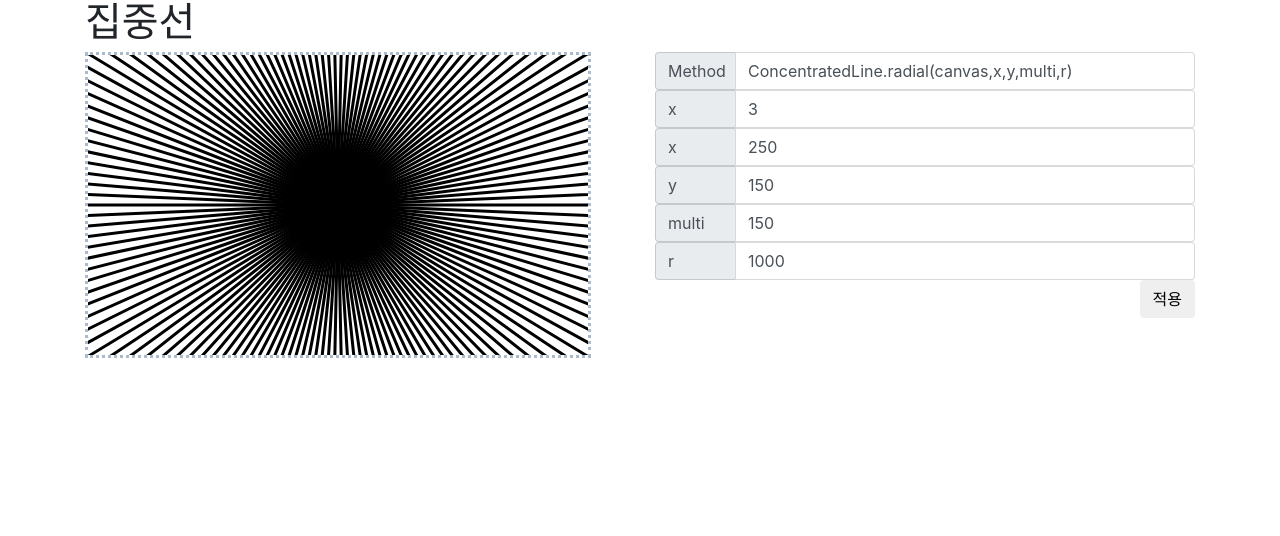
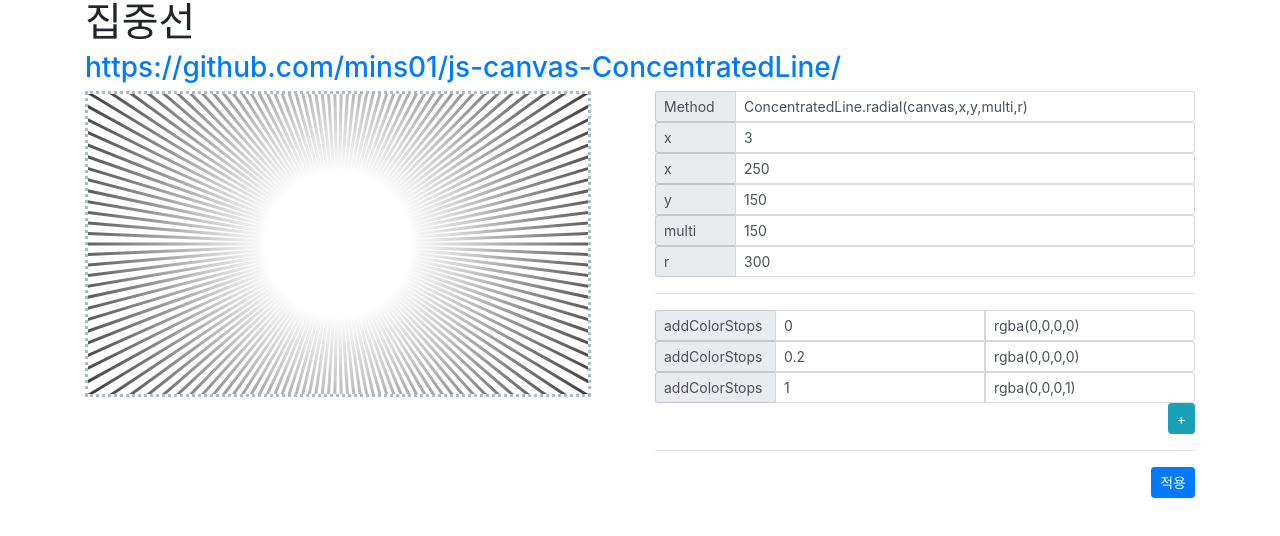
Before and after one commit to mins01/js-canvas-ConcentratedLine, a plain HTML site: page index.html in a window 1280 px wide. Drawn offline with nearby package versions, Linux system fonts and the light colour scheme.

Commit message:
그라디언트 적용.

```diff
--- a/ConcentratedLine.js
+++ b/ConcentratedLine.js
@@ -1,10 +1,19 @@
+/**
+ * ConcentratedLine
+ * https://github.com/mins01/js-canvas-ConcentratedLine/
+ * 제작 : 공대여자
+ */
+
 var ConcentratedLine = (function(){
   return {
-    "radial":function(canvas,x,y,multi,r){
-      var ctx = canvas.getContext('2d');
+    "radial":function(ctx,x,y,multi,r,strokeStyle){
+      // var ctx = canvas.getContext('2d');
       ctx.clearRect(0, 0, canvas.width, canvas.height);
       ctx.save();
       ctx.translate(x, y);
+      if(strokeStyle){
+        ctx.strokeStyle = strokeStyle;
+      }
       // ctx.translate(x, y);
 
       var deg = (360/multi);
@@ -21,6 +30,13 @@ var ConcentratedLine = (function(){
       ctx.setTransform(1, 0, 0, 1, 0, 0);
 
       ctx.restore();
+    },
+    "createRadialGradient":function(ctx,addColorStops){
+      var grd = ctx.createRadialGradient(0,0,0,0,0,360);
+      for(var i=0,m=addColorStops.length;i<m;i++){
+        grd.addColorStop(addColorStops[i][0],addColorStops[i][1]);
+      }
+      return grd;
     }
   }
 })()
--- a/index.html
+++ b/index.html
@@ -18,38 +18,61 @@
 <body>
   <div class="container">
     <h1>집중선</h1>
+    <h3><a href="https://github.com/mins01/js-canvas-ConcentratedLine/" target="_blank">https://github.com/mins01/js-canvas-ConcentratedLine/</a></h3>
     <div class="row">
-      <div class="col-sm-6">
-        <canvas width="500" height="300" id="test" style="border:3px dotted #abc;"></canvas>
+      <div class="col-lg-6">
+        <canvas width="500" height="300" id="canvas" style="border:3px dotted #abc;"></canvas>
       </div>
-      <div class="col-sm-6">
-        <form name="form_radial" onsubmit="submit_form_radial(this);return false;" oninput="this.onsubmit()">
-          <div class="input-group">
+      <div class="col-lg-6">
+        <form name="form_radial" class=" input-group-sm" onsubmit="submit_form_radial(this);return false;" oninput="this.onsubmit()">
+          <div class="input-group  input-group-sm">
             <span class="input-group-addon" style="width:80px">Method</span>
             <div class="form-control">ConcentratedLine.radial(canvas,x,y,multi,r)</div>
           </div>
-          <div class="input-group">
+          <div class="input-group  input-group-sm">
             <span class="input-group-addon" style="width:80px">x</span>
             <input type="number" min="-1000" max="1000" class="form-control" name="lineWidth" value="3">
           </div>
-          <div class="input-group">
+          <div class="input-group  input-group-sm">
             <span class="input-group-addon" style="width:80px">x</span>
             <input type="number" min="-1000" max="1000" class="form-control" name="x" value="250">
           </div>
-          <div class="input-group">
+          <div class="input-group  input-group-sm">
             <span class="input-group-addon" style="width:80px">y</span>
             <input type="number" min="-1000" max="1000" class="form-control" name="y" value="150">
           </div>
-          <div class="input-group">
+          <div class="input-group  input-group-sm">
             <span class="input-group-addon" style="width:80px">multi</span>
             <input type="number" min="1" max="1000" class="form-control" name="multi" value="150">
           </div>
-          <div class="input-group">
+          <div class="input-group  input-group-sm">
             <span class="input-group-addon" style="width:80px">r</span>
-            <input type="number" min="-1000" max="1000" class="form-control" name="r" value="1000">
+            <input type="number" min="-1000" max="1000" class="form-control" name="r" value="300">
+          </div>
+          <hr>
+          <div>
+            <div class="input-group  input-group-sm">
+              <span class="input-group-addon" style="width:120px">addColorStops</span>
+              <input type="number" min="0" max="1" step="0.01" class="form-control" name="addColorStops_pos" value="0">
+              <input type="text" class="form-control" name="addColorStops_val" value="rgba(0,0,0,0)">
+            </div>
+            <div class="input-group  input-group-sm">
+              <span class="input-group-addon" style="width:120px">addColorStops</span>
+              <input type="number" min="0" max="1" step="0.01" class="form-control" name="addColorStops_pos" value="0.2">
+              <input type="text" class="form-control" name="addColorStops_val" value="rgba(0,0,0,0)">
+            </div>
+            <div class="input-group  input-group-sm def-addColorStops">
+              <span class="input-group-addon" style="width:120px">addColorStops</span>
+              <input type="number" min="0" max="1" step="0.01" class="form-control" name="addColorStops_pos" value="1">
+              <input type="text" class="form-control" name="addColorStops_val" value="rgba(0,0,0,1)">
+            </div>
           </div>
           <div class="text-right">
-            <button class="btn btn-default">적용</button>
+            <button type="button" class="btn btn-info btn-sm" onclick="copy_input_colorstop()">+</button>
+          </div>
+          <hr>
+          <div class="text-right">
+            <button class="btn btn-primary btn-sm">적용</button>
           </div>
         </form>
       </div>
@@ -58,22 +81,37 @@
 
   </div>
   <script>
-  var test = document.getElementById('test');
-  var ctx = test.getContext('2d');
+  var canvas = document.getElementById('canvas');
+  var ctx = canvas.getContext('2d');
   ctx.lineWidth = 3
-  // console.log(test);
-  // console.log(ctx);
-  // ctx.beginPath();
-  // ctx.moveTo(0, 0);
-  // ctx.lineTo(ctx.width,test.height);
-  // ctx.stroke();
-  // ctx.closePath();
+  function copy_input_colorstop(){
+    var ta = document.querySelector(".def-addColorStops");
+    var p = ta.parentNode;
+    p.appendChild(ta.cloneNode(true));
+  }
 
   function submit_form_radial(f){
     ctx.lineWidth = parseFloat(f.lineWidth.value);
-    ConcentratedLine.radial(test,parseFloat(f.x.value),parseFloat(f.y.value),parseFloat(f.multi.value),parseFloat(f.r.value));
+    var x = parseFloat(f.x.value);
+    var y = parseFloat(f.y.value);
+    var multi = parseFloat(f.multi.value);
+    var r = parseFloat(f.r.value);
+    var addColorStops = []
+    for(var i=0,m=f.addColorStops_val.length;i<m;i++){
+      addColorStops.push([f.addColorStops_pos[i].value,f.addColorStops_val[i].value]);
+    }
+
+    var strokeStyle = ConcentratedLine.createRadialGradient(ctx,addColorStops);
+    // grd.addColorStop(0,"rgba(0,0,0,0)");
+    // grd.addColorStop(0.3,"rgba(0,0,0,0)");
+    // grd.addColorStop(1,"rgba(0,0,0,1)");
+    // var grd = ctx.createRadialGradient(0,0,0,canvas.width,canvas.height,r);
+    // ctx.strokeStyle=grd;
+    ConcentratedLine.radial(ctx,x,y,multi,r,strokeStyle);
   }
    submit_form_radial(document.form_radial)
+
+
   </script>
 
 </body>
```
